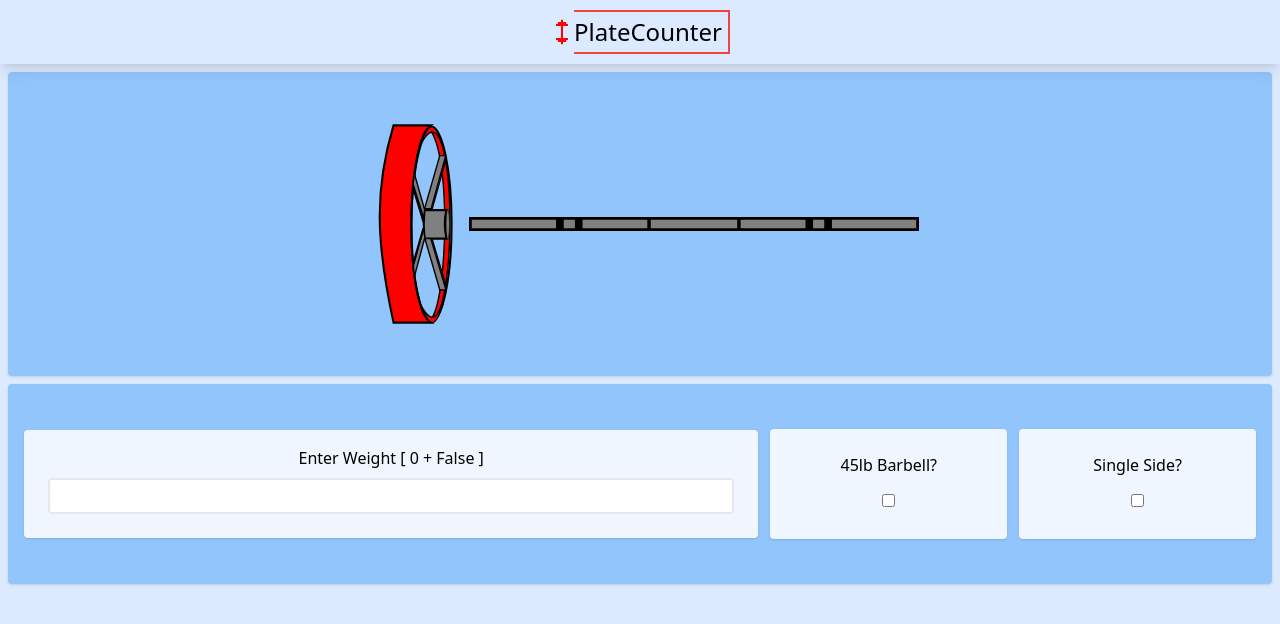
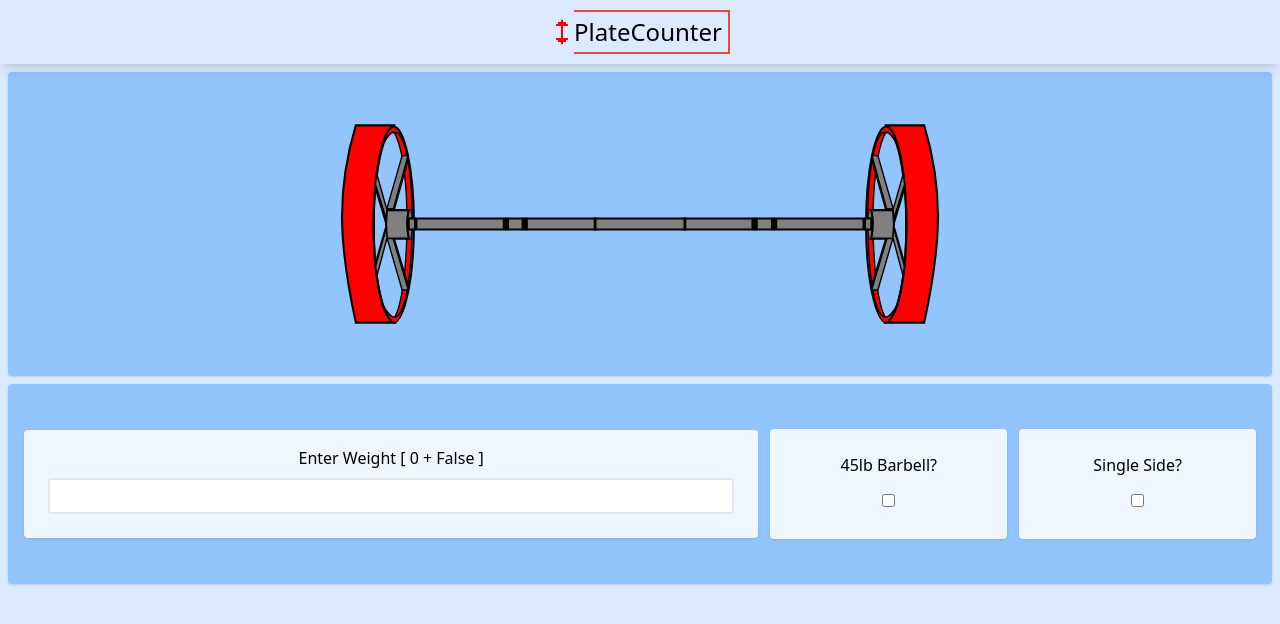
Before and after one commit to PeytonCurr/plate_counter, a React (Create React App) app: page / in a window 1280 px wide. Shown: the top 624 px of the page. Built offline with nearby package versions, Linux system fonts and the light colour scheme.

Commit message:
Made some transoforming occour

```diff
--- a/src/components/BarbellPlates.jsx
+++ b/src/components/BarbellPlates.jsx
@@ -5,8 +5,9 @@ import BasePlate45_35SVG from './svgs/BasePlate45_35SVG.jsx'
 function BarbellPlates(props) {
   return (
     <div className='text-2xl p-2 bg-blue-300 row-span-2 md:row-span-3 rounded shadow flex justify-center items-center'>
-      <BasePlate45_35SVG height={200} />
+      <BasePlate45_35SVG height={200} transform={"translate(18 0)"} />
       <BarBellSVG width={450} />
+      <BasePlate45_35SVG transform={"scale(-1,1) translate(18 0)"} height={200} />
     </div>
   )
 }
--- a/src/components/svgs/BarBellSVG.jsx
+++ b/src/components/svgs/BarBellSVG.jsx
@@ -2,14 +2,14 @@ import React from 'react'
 
 function BarBellSVG(props) {
   return (
-    <svg width={props.width} height="20" viewBox="0 0 646 20" fill="none" xmlns="http://www.w3.org/2000/svg">
-      <path d="M644 2H2V18H644V2Z" fill="#808080" stroke="black" stroke-width="4" />
-      <path d="M134 2H127V18H134V2Z" fill="black" stroke="black" stroke-width="4" />
-      <path d="M161 2H154V18H161V2Z" fill="black" stroke="black" stroke-width="4" />
-      <path d="M492 2H485V18H492V2Z" fill="black" stroke="black" stroke-width="4" />
-      <path d="M519 2H512V18H519V2Z" fill="black" stroke="black" stroke-width="4" />
-      <path d="M259 2H258V18H259V2Z" fill="black" stroke="black" stroke-width="4" />
-      <path d="M388 2H387V18H388V2Z" fill="black" stroke="black" stroke-width="4" />
+    <svg className='' transform={props.transform} width={props.width} height="20" viewBox="0 0 646 20" fill="none" xmlns="http://www.w3.org/2000/svg">
+      <path d="M644 2H2V18H644V2Z" fill="#808080" stroke="black" stroke-width="3" />
+      <path d="M134 2H127V18H134V2Z" fill="black" stroke="black" stroke-width="2" />
+      <path d="M161 2H154V18H161V2Z" fill="black" stroke="black" stroke-width="2" />
+      <path d="M491 2H484V18H491V2Z" fill="black" stroke="black" stroke-width="2" />
+      <path d="M519 2H512V18H519V2Z" fill="black" stroke="black" stroke-width="2" />
+      <path d="M259 2H258V18H259V2Z" fill="black" stroke="black" stroke-width="3" />
+      <path d="M388 2H387V18H388V2Z" fill="black" stroke="black" stroke-width="3" />
     </svg>
   )
 }
--- a/src/components/svgs/BasePlate45_35SVG.jsx
+++ b/src/components/svgs/BasePlate45_35SVG.jsx
@@ -2,7 +2,7 @@ import React from 'react'
 
 function BasePlate45_35SVG(props) {
   return (
-    <svg width="107" height={props.height} viewBox="0 0 107 288" fill="none" xmlns="http://www.w3.org/2000/svg">
+    <svg transform={props.transform} width="109" height={props.height} viewBox="0 0 109 288" fill="none" xmlns="http://www.w3.org/2000/svg">
       <path d="M21.8427 286C-2.47624 173.393 -6.66931 96.9667 21.8427 2H76C37.5 38 38.5 261 76 286H21.8427Z" fill="#FF0000" stroke="black" stroke-width="3" />
       <path d="M105.5 144C105.5 183.139 102.091 218.528 96.6002 244.094C93.852 256.889 90.5987 267.143 87.0345 274.162C85.2513 277.673 83.4277 280.299 81.6121 282.029C79.8031 283.752 78.0989 284.5 76.5 284.5C74.9011 284.5 73.1969 283.752 71.3879 282.029C69.5723 280.299 67.7487 277.673 65.9655 274.162C62.4013 267.143 59.148 256.889 56.3998 244.094C50.9086 218.528 47.5 183.139 47.5 144C47.5 104.861 50.9086 69.4715 56.3998 43.9058C59.148 31.1107 62.4013 20.8568 65.9655 13.8382C67.7487 10.3267 69.5723 7.70068 71.3879 5.97097C73.1969 4.24752 74.9011 3.5 76.5 3.5C78.0989 3.5 79.8031 4.24752 81.6121 5.97097C83.4277 7.70068 85.2513 10.3267 87.0345 13.8382C90.5987 20.8568 93.852 31.1107 96.6002 43.9058C102.091 69.4715 105.5 104.861 105.5 144Z" stroke="black" stroke-width="3" />
       <path d="M60 31C72.9233 -5.03286 80.5 -4.96712 93 31C80.5084 5.50367 73.2898 5.36924 60 31Z" fill="#FF0000" stroke="black" stroke-width="2" />
@@ -10,6 +10,7 @@ function BasePlate45_35SVG(props) {
       <path d="M82 13L77 12C104.5 59 98.5 243.5 78 278L83 276C108.5 248.5 111.5 37.5 82 13Z" fill="#FF0000" stroke="black" stroke-width="2" />
       <path d="M66.4723 165C64.5092 147.314 64.5092 141.284 66.4723 124H98C94.8602 137.265 94.8602 149.725 98 165H66.4723Z" fill="#808080" stroke="black" stroke-width="3" />
       <path d="M102.5 144.5C102.5 150.698 102.165 156.3 101.626 160.344C101.356 162.369 101.037 163.984 100.691 165.082C100.517 165.634 100.345 166.026 100.186 166.27C100.094 166.41 100.031 166.467 100 166.489C99.969 166.467 99.9057 166.41 99.8143 166.27C99.6554 166.026 99.4833 165.634 99.3091 165.082C98.9631 163.984 98.6444 162.369 98.3743 160.344C97.8351 156.3 97.5 150.698 97.5 144.5C97.5 138.302 97.8351 132.7 98.3743 128.656C98.6444 126.631 98.9631 125.016 99.3091 123.918C99.4833 123.366 99.6554 122.974 99.8143 122.73C99.9057 122.59 99.969 122.533 100 122.511C100.031 122.533 100.094 122.59 100.186 122.73C100.345 122.974 100.517 123.366 100.691 123.918C101.037 125.016 101.356 126.631 101.626 128.656C102.165 132.7 102.5 138.302 102.5 144.5Z" fill="#808080" stroke="black" />
+      <path d="M107 136H98V152H107V136Z" fill="#808080" stroke="black" stroke-width="3" />
       <path d="M75.5 165H67.0555L88.5 239H97.5L75.5 165Z" fill="#808080" stroke="black" stroke-width="2" />
       <path d="M77.5 166L97 231.5" stroke="black" stroke-width="2" />
       <path d="M97 45.5H88.5L66.5 122H76L97 45.5Z" fill="#808080" stroke="black" stroke-width="2" />
```
Also changed, not shown: src/assets/BasePlateLeft45-25.svg.
